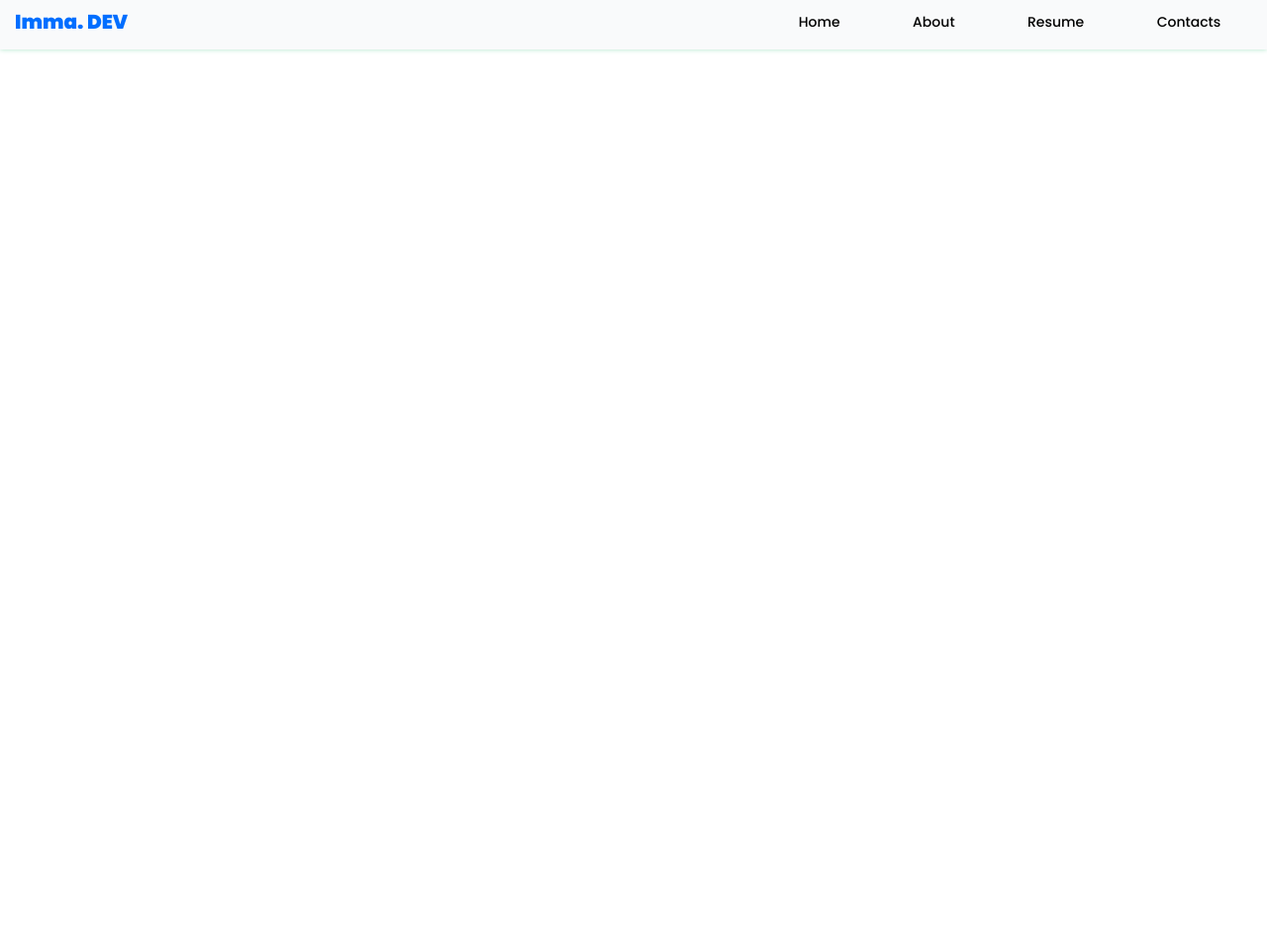
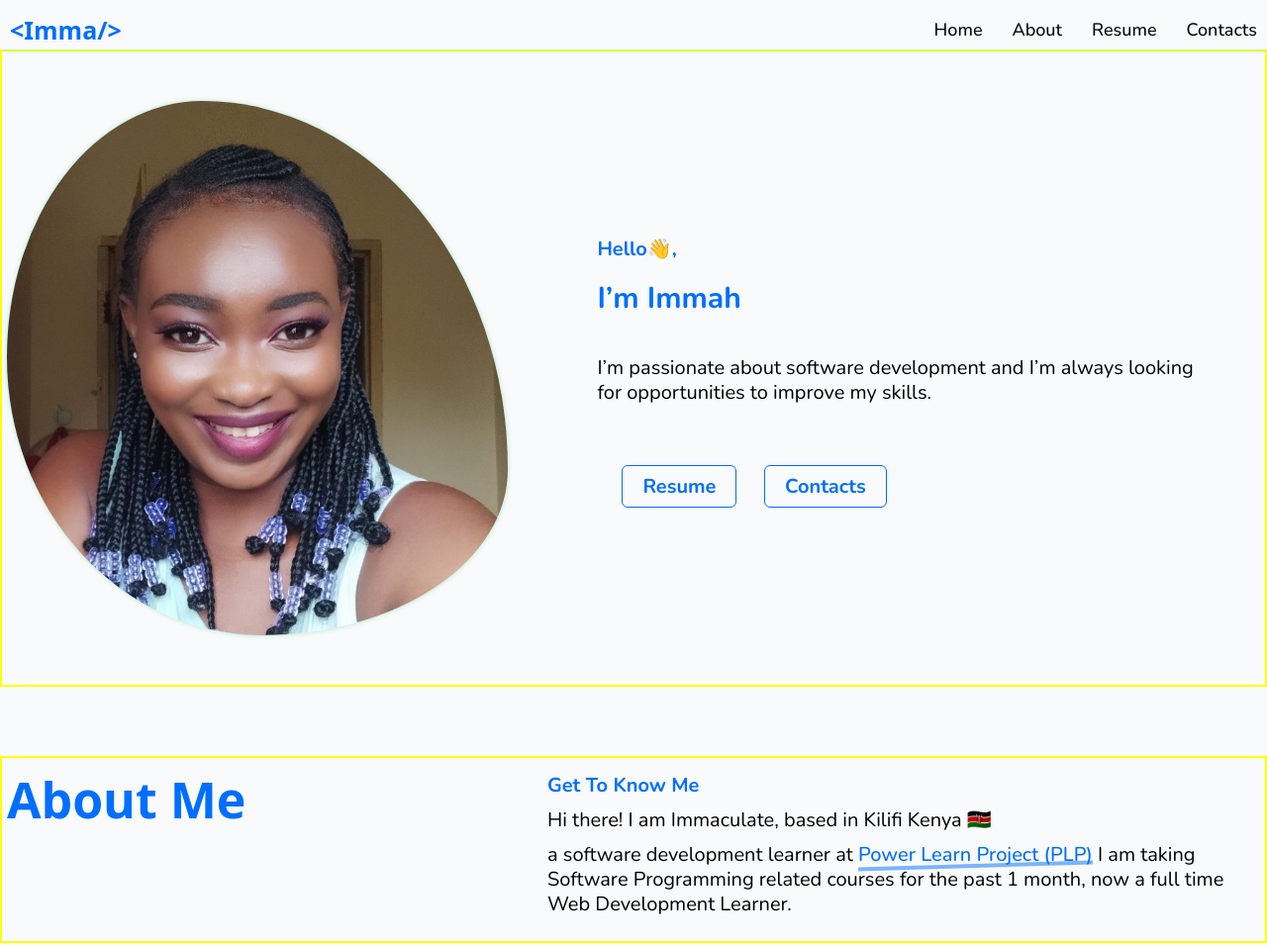
Before and after one commit to Immaculate5/FIRST-PORTFOLIO-WEBSITE, a plain HTML site: page index.html in a window 1280 px wide. Shown: the top 956 px of the page at 99% size. Before the commit the page ends 800 px from the top, so only its background shows below. Drawn offline with nearby package versions, Linux system fonts and the light colour scheme; a web font is replaced by a local one.

Commit message:
alot of changes

```diff
--- /dev/null
+++ b/css-files/about.css
@@ -0,0 +1,83 @@
+.about-content {
+  display: flex;
+  flex-direction: column;
+  justify-content: space-between;
+  padding: 1.5rem;
+  gap: 3rem;
+}
+
+.about-content h1 {
+  font-family: var(--alt-font);
+  font-size: 2rem;
+}
+
+.about-content h3,
+.about-content p {
+  font-size: 1.2rem;
+  margin-bottom: 1rem;
+}
+
+
+
+/* media queries */
+/* xs */
+@media (min-width: 475px) {}
+
+/* sm */
+@media (min-width: 640px) {
+  .about-content h1 {
+    font-size: 2.5rem;
+  }
+
+  .about-content h3,
+  .about-content p {
+    font-size: 1.4rem;
+  }
+}
+
+/* md */
+@media (min-width: 768px) {
+  .about-content {
+    flex-direction: row;
+  }
+
+  .about-content h1 {
+    font-size: 3rem;
+  }
+}
+
+/* lg */
+@media (min-width: 1024px) {
+  .about-content h1 {
+    font-size: 4rem;
+  }
+
+  .about-content h3,
+  .about-content p {
+    font-size: 1.8rem;
+  }
+}
+
+/* xl */
+@media (min-width: 1280px) {
+  .about-content h1 {
+    font-size: 5rem;
+  }
+
+  .about-content h3,
+  .about-content p {
+    font-size: 2rem;
+  }
+}
+
+/* 2xl */
+@media (min-width: 1536px) {
+  .about-content h1 {
+    font-size: 7rem;
+  }
+
+  .about-content h3,
+  .about-content p {
+    font-size: 3rem;
+  }
+}
--- /dev/null
+++ b/css-files/header.css
@@ -0,0 +1,162 @@
+#header {
+  background-color: var(--light-clr);
+  box-shadow: 0px 0px 5px rgb(173, 230, 201);
+  position: sticky;
+  top: 0;
+  width: 100%;
+  height: 5rem;
+
+  padding: 1rem;
+}
+
+.header-container {
+  display: flex;
+  justify-content: space-between;
+  align-items: center;
+  margin: 0 auto;
+  padding: .5rem 0;
+}
+
+.logo {
+  font-size: 1.5rem;
+  font-weight: bold;
+  font-family: var(--alt-font);
+  color: var(--accent-clr);
+}
+
+.menu-bar {
+  color: var(--accent-clr);
+  display: block;
+}
+
+.menu-bar i {
+  font-size: 1.5rem;
+  font-weight: bold;
+}
+
+.nav-links {
+  display: none;
+}
+
+.mobile-nav-links {
+  background-color: var(--light-clr);
+  border-bottom-left-radius: 1rem;
+  border-bottom-right-radius: 1rem;
+
+  display: none;
+  flex-direction: column;
+  justify-content: space-between;
+  align-items: center;
+  padding: 2rem 0;
+
+  width: 100%;
+  position: absolute;
+  top: 5rem;
+  right: 0;
+  transform: translate(0, 0);
+  transition: all ease 0.5s;
+
+  box-shadow: var(--box-shadow);
+}
+
+.mobile-nav-links a {
+  color: var(--dark-clr);
+  margin-bottom: 3rem;
+  font-size: 1.2rem;
+  font-weight: 500;
+  transition: all ease 0.5s;
+  padding: 1rem;
+}
+
+.mobile-nav-links a:hover,
+.mobile-nav-links a:active {
+  color: var(--accent-clr);
+}
+
+/* media queries */
+/* xs */
+@media (min-width: 475px) {}
+
+/* sm */
+@media (min-width: 640px) {
+
+  .logo,
+  .menu-bar i {
+    font-size: 1.8rem;
+  }
+}
+
+/* md */
+@media (min-width: 768px) {
+  .logo {
+    font-size: 2rem;
+  }
+
+  .menu-bar {
+    display: none;
+  }
+
+  .nav-links {
+    display: flex;
+    flex-direction: row;
+    justify-content: center;
+    align-items: center;
+  }
+
+  .nav-links a {
+    color: var(--dark-clr);
+    margin-left: 2rem;
+    font-size: 1.2rem;
+    font-weight: 500;
+    transition: all ease 0.5s;
+  }
+
+  .nav-links a:hover,
+  .nav-links a:active {
+    color: var(--accent-clr);
+  }
+
+  .mobile-nav-links {
+    display: none;
+  }
+}
+
+/* lg */
+@media (min-width: 1024px) {
+  .logo {
+    font-size: 2rem;
+  }
+
+  .nav-links a {
+    font-size: 1.5rem;
+    margin-left: 2.5rem;
+  }
+}
+
+/* xl */
+@media (min-width: 1280px) {
+  .logo {
+    font-size: 2.5rem;
+  }
+
+  .nav-links a {
+    font-size: 1.8rem;
+    margin-left: 3rem;
+  }
+}
+
+/* 2xl */
+@media (min-width: 1536px) {
+  .header-container {
+    max-width: 1536px;
+  }
+
+  .logo {
+    font-size: 3.5rem;
+  }
+
+  .nav-links a {
+    font-size: 2rem;
+    margin-left: 4rem;
+  }
+}
--- /dev/null
+++ b/css-files/home.css
@@ -0,0 +1,169 @@
+.home-content {
+  display: flex;
+  flex-direction: column;
+  justify-content: center;
+  align-items: center;
+  gap: 2rem;
+
+  padding: 3rem 0;
+}
+
+.profile-image {
+  border-radius: 39% 61% 49% 51% / 48% 69% 31% 52%;
+  width: 40%;
+  box-shadow: var(--box-shadow);
+}
+
+.home-descr {
+  display: flex;
+  flex-direction: column;
+  justify-content: center;
+  align-items: center;
+  gap: 2rem;
+
+  padding: 1rem 4rem;
+
+  /* border: orange 1px solid; */
+}
+
+.home-descr h1 {
+  font-size: 1.8rem;
+}
+
+.home-descr h3,
+.home-descr p,
+.home-descr-btn a {
+  font-size: 1.2rem;
+}
+
+.home-descr p {
+  text-align: center;
+}
+
+.home-descr-btn a {
+  margin-left: 1rem;
+}
+
+/* media queries */
+/* xs */
+@media (min-width: 475px) {}
+
+/* sm */
+@media (min-width: 640px) {
+  .home-descr {
+    gap: 2rem;
+  }
+
+  .home-descr h1 {
+    font-size: 2rem;
+  }
+
+  .home-descr h3,
+  .home-descr p,
+  .home-descr-btn a {
+    font-size: 1.4rem;
+  }
+
+  .home-descr p {
+    text-align: center;
+  }
+}
+
+/* md */
+@media (min-width: 768px) {
+  .home-content {
+    flex-direction: row;
+    justify-content: center;
+    align-items: center;
+    gap: 2rem;
+  }
+
+  .home-descr {
+    justify-content: flex-start;
+    align-items: flex-start;
+  }
+
+  .home-descr p {
+    text-align: left;
+    margin-bottom: 3rem;
+  }
+}
+
+/* lg */
+@media (min-width: 1024px) {
+  .home-content {
+    flex-direction: row;
+    gap: 3rem;
+
+    padding: 5rem 0;
+  }
+
+  .home-descr h1 {
+    font-size: 2.5rem;
+    margin-bottom: 2rem;
+  }
+
+  .home-descr h3,
+  .home-descr p,
+  .home-descr-btn a {
+    font-size: 1.8rem;
+  }
+
+  .home-descr p {
+    text-align: left;
+    margin-bottom: 4rem;
+  }
+
+  .home-descr-btn a {
+    margin-left: 2rem;
+  }
+}
+
+/* xl */
+@media (min-width: 1280px) {
+  .home-content {
+    gap: 5rem;
+  }
+
+  .home-descr h1 {
+    font-size: 3rem;
+    margin-bottom: 2rem;
+  }
+
+  .home-descr h3,
+  .home-descr p,
+  .home-descr-btn a {
+    font-size: 2rem;
+  }
+
+  .home-descr p {
+    text-align: left;
+    margin-bottom: 5rem;
+  }
+
+  .home-descr-btn a {
+    margin-left: 2.5rem;
+  }
+}
+
+/* 2xl */
+@media (min-width: 1536px) {
+  .home-content {
+    gap: 7rem;
+  }
+
+  .home-descr h1 {
+    font-size: 5rem;
+    margin-bottom: 3rem;
+  }
+
+  .home-descr h3,
+  .home-descr p,
+  .home-descr-btn a {
+    font-size: 3rem;
+  }
+
+  .home-descr p {
+    margin-bottom: 7rem;
+  }
+}
--- a/index.html
+++ b/index.html
@@ -6,17 +6,17 @@
     <meta name="viewport" content="width=device-width, initial-scale=1.0" />
     <link rel="stylesheet" href="./styles.css" />
 
-    <!-- fontawesome cdn -->
     <link
-      rel="stylesheet"
-      href="https://cdnjs.cloudflare.com/ajax/libs/font-awesome/4.7.0/css/font-awesome.min.css"
+      rel="shortcut icon"
+      href="./images/IMG_20220714_124923.jpg"
+      type="image/x-icon"
     />
 
     <!-- google fonts -->
     <link rel="preconnect" href="https://fonts.googleapis.com" />
     <link rel="preconnect" href="https://fonts.gstatic.com" crossorigin />
     <link
-      href="https://fonts.googleapis.com/css2?family=Poppins:wght@200;300;500;900&display=swap"
+      href="https://fonts.googleapis.com/css2?family=Nunito:wght@300;500;700&display=swap"
       rel="stylesheet"
     />
 
@@ -30,7 +30,7 @@
   <body>
     <header id="header">
       <div class="header-container">
-        <h3>Imma. <span>DEV</span></h3>
+        <a href="#home" class="logo"> &lt;Imma/&gt; </a>
         <div class="menu-bar">
           <i class="ri-menu-line"></i>
         </div>
@@ -50,37 +50,54 @@
       <a href="#contacts">Contacts</a>
     </nav>
 
-    <!-- <section id="home" class="home-content">
-      <img src="./images/IMG_20220714_124923.jpg" alt="profile image" />
-      <div class="home-desc">
-        <h3>Hello world, I’m Immaculate Nyambura</h3>
-        <p>
-          Hi there! I am Immaculate,a software development learner at power
-          learn project academy. I have been in plp for almost 2 months,now as a
-          web developer. I will be taking HTML,CSS and Javascript and hopefully
-          graduate in 3 months to come.
+    <section id="home" class="home-content container">
+      <img
+        src="./images/IMG_20220714_124923.jpg"
+        alt="profile image"
+        class="profile-image"
+      />
+      <div class="home-descr">
+        <h3 class="title">Hello👋,</h3>
+        <h1 class="title">I’m Immah</h1>
+        <p class="subtitle">
+          I’m passionate about software development and I’m always looking for
+          opportunities to improve my skills.
         </p>
-        <div class="home-desc-btn">
+        <div class="home-descr-btn">
           <a href="#about" class="btn">Resume</a>
           <a href="#contacts" class="btn">Contacts</a>
         </div>
       </div>
-    </section> -->
+    </section>
+    <!-- <p>
 
-    <!-- <section id="about" class="about-content">
+      learn project academy. I have been in plp for almost 2 months,now as a
+      web developer. I will be taking HTML,CSS and Javascript and hopefully
+      graduate in 3 months to come.
+    </p> -->
+
+    <section id="about" class="about-content container section">
+      <h1 class="title">About Me</h1>
       <div class="about-desc">
-        <h3>Get To Know Me</h3>
-        <p>
-          Hi there! I am Immaculate! You might also know me as web development
-          learner at PLP. I have been taking all the software programming
-          languages for the past 1 month, now a full time web development
-          learner.
+        <h3 class="title">Get To Know Me</h3>
+        <p class="subtitle">
+          Hi there! I am Immaculate, based in Kilifi Kenya 🇰🇪
+        </p>
+        <p class="subtitle">
+          a software development learner at
+          <a
+            href="https://plpacademy.powerlearnproject.org/"
+            target="_blank"
+            class="blue-text"
+            >Power Learn Project (PLP)</a
+          >
+          I am taking Software Programming related courses for the past 1 month,
+          now a full time Web Development Learner.
         </p>
       </div>
-      <h3>About Me</h3>
-    </section> -->
+    </section>
 
-    <!-- <section id="resume" class="about-content">
+    <section id="resume" class="about-content container section">
       <h3>Resume</h3>
       <div class="resume-desc">
         <h3>Education</h3>
@@ -99,7 +116,7 @@
         <li>Typescript</li>
         >
       </div>
-    </section> -->
+    </section>
 
     <!-- <section id="contacts" class="contact-content">
       <h3>Contact Me</h3>
--- a/styles.css
+++ b/styles.css
@@ -1,21 +1,31 @@
+/* Some fonts */
+@import url('https://fonts.googleapis.com/css2?family=Honk&display=swap');
+
+/* Import external css */
+@import url(./css-files/header.css);
+@import url(./css-files/home.css);
+@import url(./css-files/about.css);
+
 :root {
   --light-clr: #f9fafb;
-  --gray-clr: #4b5563 --dark-clr:#030712;
+  --gray-clr: #4b5563;
+  --dark-clr: #030712;
   --accent-clr: #006eff;
 
   --box-shadow: 0px 0px 5px rgb(173, 230, 201);
 
   /* Fonts */
-  --primary-font: 'Poppins', sans-serif;
+  --primary-font: 'Nunito', sans-serif;
+  --alt-font: 'Honk', system-ui;
 
 }
 
-/* 1. Resetting default styles for all elements */
+/* Resetting default styles for all elements */
 * {
   margin: 0;
   padding: 0;
   box-sizing: border-box;
-  line-height: 1.5rem !important;
+  line-height: calc(1em + .5rem);
 }
 
 /* default styling */
@@ -28,6 +38,7 @@ body {
   font-family: var(--primary-font);
   font-weight: 300;
   position: relative;
+  background-color: var(--light-clr);
 }
 
 a {
@@ -62,155 +73,54 @@ button {
   border: 2px solid green;
 }
 
-
-/* Header styling */
-#header {
-  background-color: var(--light-clr);
-  padding: 1.5rem;
-  box-shadow: 0px 0px 5px rgb(173, 230, 201);
-  position: sticky;
-  top: 0;
-  width: 100%;
-  height: 5rem;
-}
-
-.header-container {
-  display: flex;
-  justify-content: space-between;
-  align-items: center;
-  margin: auto;
-}
-
-#header h3 {
-  font-size: 1.5rem;
-  font-weight: bold;
-  color: var(--accent-clr);
-}
-
-.menu-bar {
-  color: var(--accent-clr);
-  display: block;
-}
-
-.menu-bar i {
-  font-size: 1.5rem;
-  font-weight: bold;
-}
-
-.nav-links {
-  display: none;
-}
-
-.mobile-nav-links {
-  display: none;
-  flex-direction: column;
-  justify-content: space-between;
-  align-items: center;
-  padding: 2rem 0;
-  margin-top: 1rem;
-
-  max-width: 40rem;
-  width: 100%;
-  position: absolute;
-  top: 5rem;
-  left: 50%;
-  transform: translate(-50%, 0%);
-}
-
-.mobile-nav-links a {
-  color: var(--dark-clr);
-  margin-bottom: 2rem;
-  font-size: 1.2rem;
-  font-weight: 500;
-  transition: all ease 0.5s;
-}
-
-.mobile-nav-links a:hover {
-  color: var(--accent-clr);
-}
-
-/* 8. Styling for the home content section */
-.home-content {
-  display: flex;
-  justify-content: space-between;
-  align-items: center;
-  width: 90%;
-  margin: auto;
-  padding: 1.5rem;
-}
-
-/* 9. Styling for the image within the home content */
-.home-content>img {
-  height: 500px;
-}
-
-/* 10. Styling for the home description section */
-.home-desc {
-  width: 50%;
-}
-
-/* 11. Styling for the h3 element within the home description */
-.home-desc>h3 {
-  font-size: 1.6rem;
-  margin-bottom: 1rem;
-  color: rgb(0, 110, 255);
-}
-
-/* 12. Styling for paragraphs within the home description */
-.home-desc>p {
-  margin-bottom: 1.5rem;
-  line-height: 1.5rem;
-}
-
-/* 13. Styling for the button within a link in the home description */
 .btn {
   padding: 0.7rem 2rem;
   font-weight: bold;
   background-color: transparent;
-  border: 1px solid rgb(0, 110, 255);
+  border: 1px solid var(--accent-clr);
   border-radius: 6px;
-  color: rgb(0, 110, 255);
-  cursor: pointer;
+  color: var(--accent-clr);
+
+  transition: all ease-in-out .3s;
 }
 
-/* 14. Styling for the button on hover within the home description */
 .btn:hover {
-  background-color: rgb(0, 110, 255);
-  border: 1px solid rgb(0, 110, 255);
+  background-color: var(--accent-clr);
+  border: 1px solid var(--accent-clr);
   color: white;
 }
 
-/* 15. Styling for the about content section */
-.about-content {
-  display: flex;
-  justify-content: space-between;
-  width: 90%;
-  margin: auto;
-  padding: 1.5rem;
-  height: 90vh;
-  padding-top: 10rem !important;
+.title {
+  color: var(--accent-clr);
+  font-weight: 700;
 }
 
-/* 16. Styling for the h3 element within the about content */
-.about-content>h3 {
-  color: rgb(0, 110, 255);
-  font-size: 4rem;
+.subtitle {
+  max-width: 60ch;
+  font-weight: 300;
 }
 
-/* 17. Styling for the about description section */
-.about-desc {
-  width: 50%;
+.section {
+  margin-top: 2rem;
 }
 
-/* 18. Styling for the h3 element within the about description */
-.about-desc>h3 {
-  color: rgb(0, 110, 255);
-  margin-bottom: 1rem;
+.blue-text {
+  color: var(--accent-clr);
+  position: relative;
+  font-weight: 500;
 }
 
-/* 19. Styling for paragraphs within the about description */
-.about-desc>p {
-  margin-bottom: 1rem;
+.blue-text::before {
+  content: "";
+  position: absolute;
+  bottom: 0;
+  left: 0;
+  width: 100%;
+  height: 4px;
+  background-color: var(--accent-clr);
+  opacity: 0.5;
+  z-index: -1;
+  transform: rotate(-1.67deg);
 }
 
 /* 20. Styling for the resume content section */
@@ -338,6 +248,10 @@ textarea {
     max-width: 475px;
     border: 2px solid red;
   }
+
+  .section {
+    margin-top: 3rem;
+  }
 }
 
 /* sm */
@@ -347,46 +261,22 @@ textarea {
     border: 2px solid blue;
   }
 
-  #header h3 {
-    font-size: 1.8rem;
+  .section {
+    margin-top: 4rem;
   }
 }
 
 /* md */
 @media (min-width: 768px) {
-
-  /* header  */
-  .menu-bar {
-    display: none;
-  }
-
-  .nav-links {
-    display: flex;
-    justify-content: space-around;
-    align-items: center;
-    width: 40%;
-  }
-
-  .nav-links a {
-    color: var(--dark-clr);
-    margin-left: 1rem;
-    font-size: 1.2rem;
-    font-weight: 500;
-    transition: all ease 0.5s;
-  }
-
-  .nav-links a:hover {
-    color: var(--accent-clr);
-  }
-
-  .mobile-nav-links {
-    display: none;
-  }
-
   .container {
     max-width: 768px;
     border: 2px solid orchid;
   }
+
+  .section {
+    margin-top: 5rem;
+  }
+
 }
 
 /* lg */
@@ -396,13 +286,8 @@ textarea {
     border: 2px solid orange;
   }
 
-  /* header */
-  #header h3 {
-    font-size: 2rem;
-  }
-
-  .nav-links a {
-    font-size: 1.4rem;
+  .section {
+    margin-top: 6rem;
   }
 }
 
@@ -413,8 +298,8 @@ textarea {
     border: 2px solid yellow;
   }
 
-  .header-container {
-    max-width: 1280px;
+  .section {
+    margin-top: 7rem;
   }
 }
 
```
Also changed, not shown: 1 other file.
